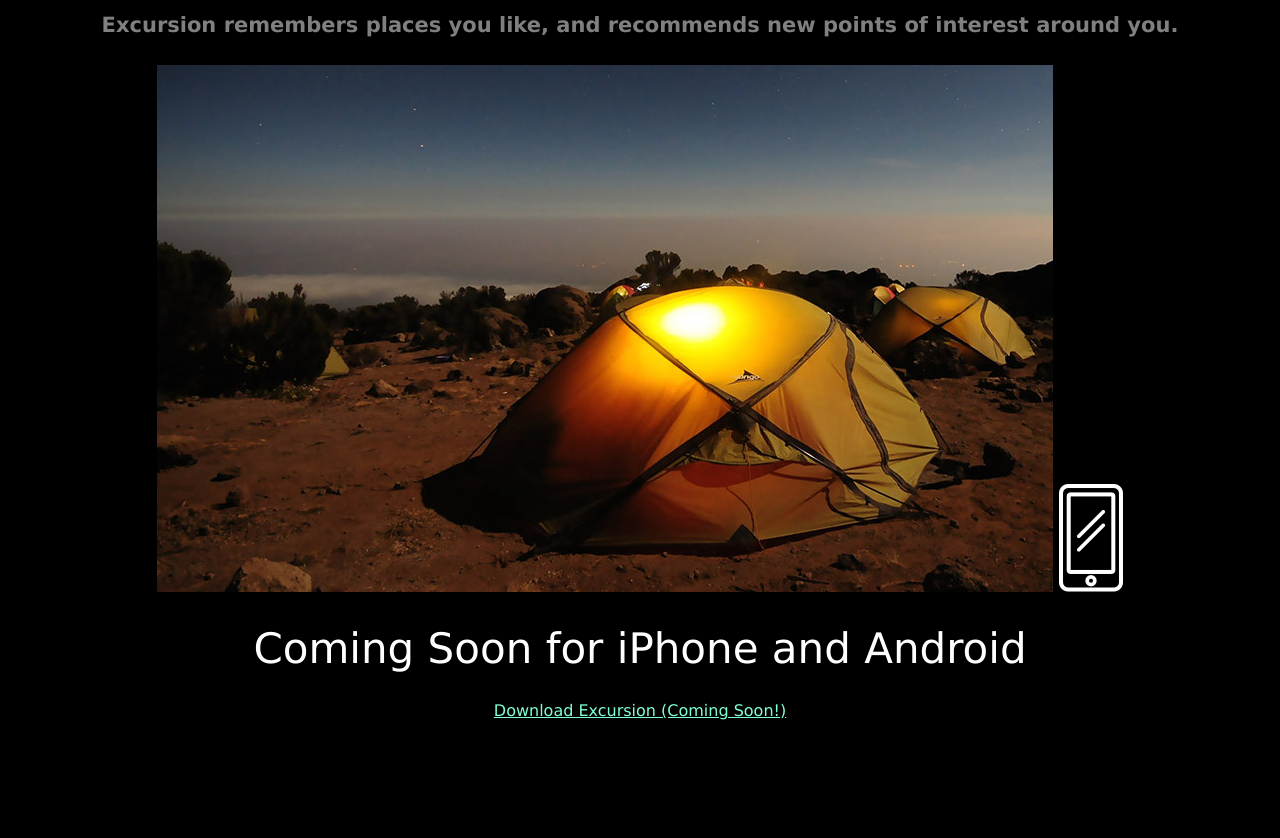
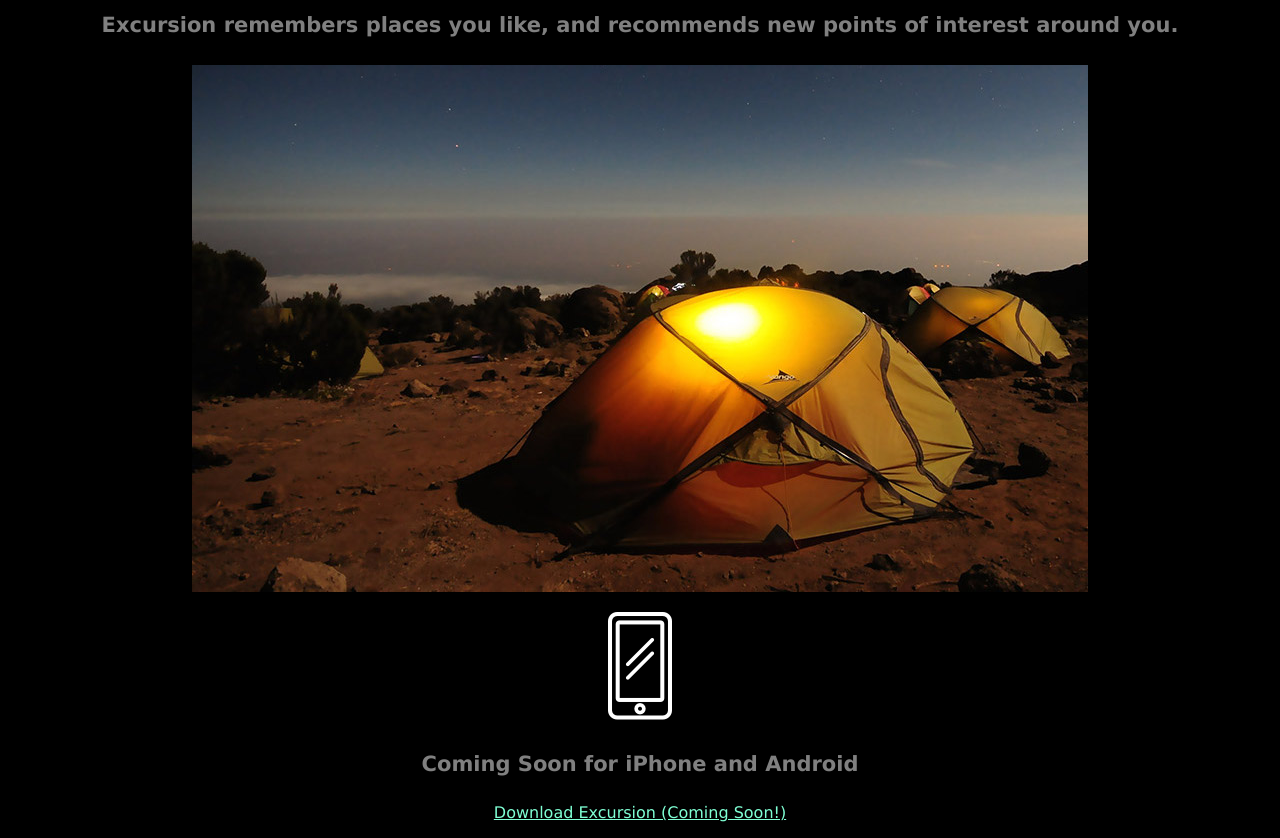
Before and after one commit to WeiYan99-ux/excursion, a plain HTML site: page index.html in a window 1280 px wide. Shown: the part 420-1258 px from the top of the page. Before the commit the page ends 1156 px from the top, so only its background shows below. Drawn offline with Linux system fonts and the light colour scheme.

Commit message:
Image and text added

```diff
--- a/index.html
+++ b/index.html
@@ -18,9 +18,10 @@
         <h2 class="header--secondary">Your personal travel guide</h2>
         <h4 class="header--subheader">Excursion remembers places you like, and recommends new points of interest around you.</h4>
 
-        <img src="resources/images/camp.jpg">
-        <img src="resources/images/phone.png">
-        <h1 class="header--secondary">Coming Soon for iPhone and Android</h1>
+        <p><img class="image-camp" src="resources/images/camp.jpg"></p>
+        <p><img class="image-phone" src="resources/images/phone.png"></p>
+
+        <h4 class="header--subheader">Coming Soon for iPhone and Android</h4>
         <p><a class="link--cta" href="#">Download Excursion (Coming Soon!)</a></p>
     </body>
 </html>
--- a/resources/css/style.css
+++ b/resources/css/style.css
@@ -26,5 +26,6 @@ body {
 .link--cta {
     font-size: 16px;
     color: aquamarine;
+}
 
-}
+/*images*/
```
